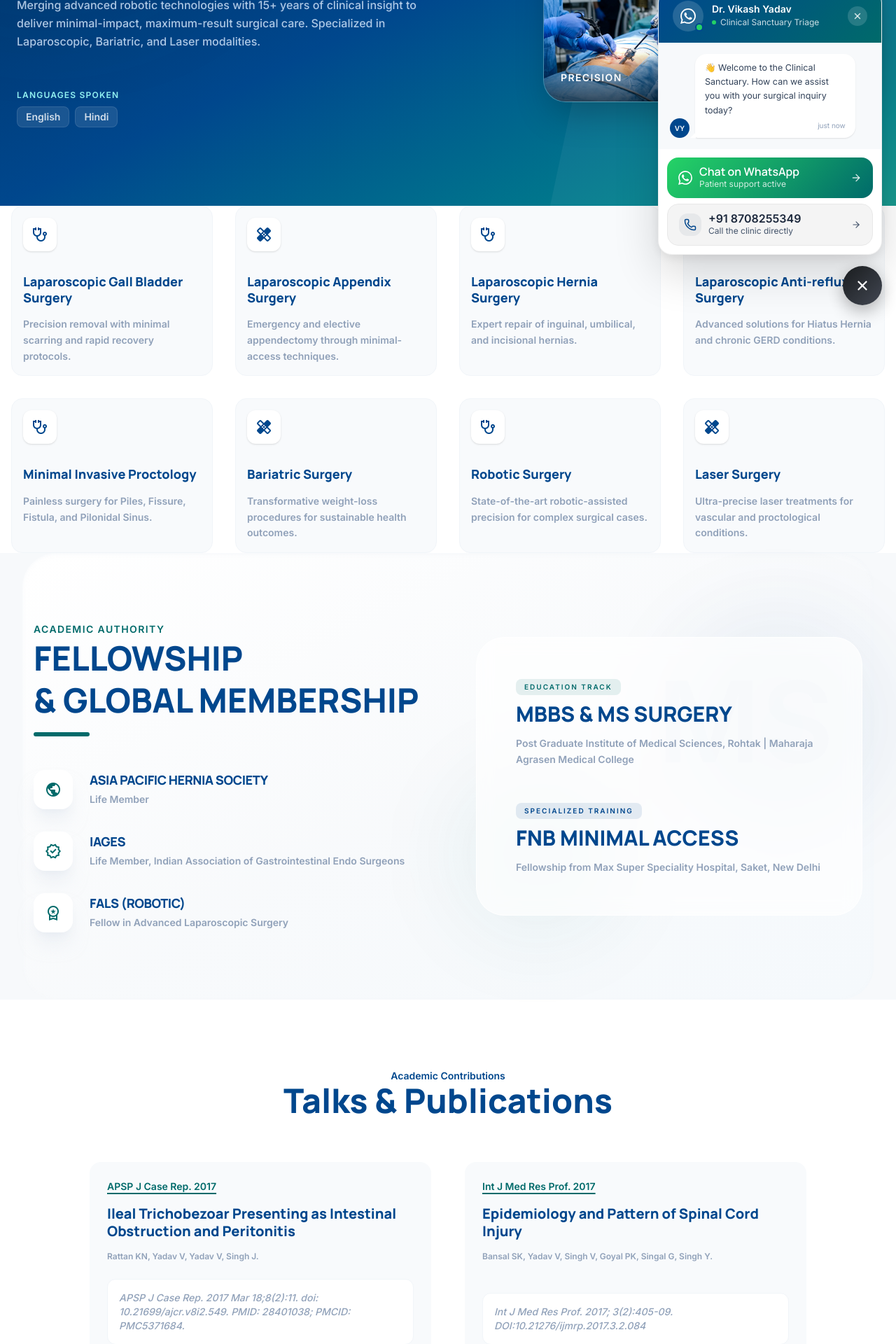
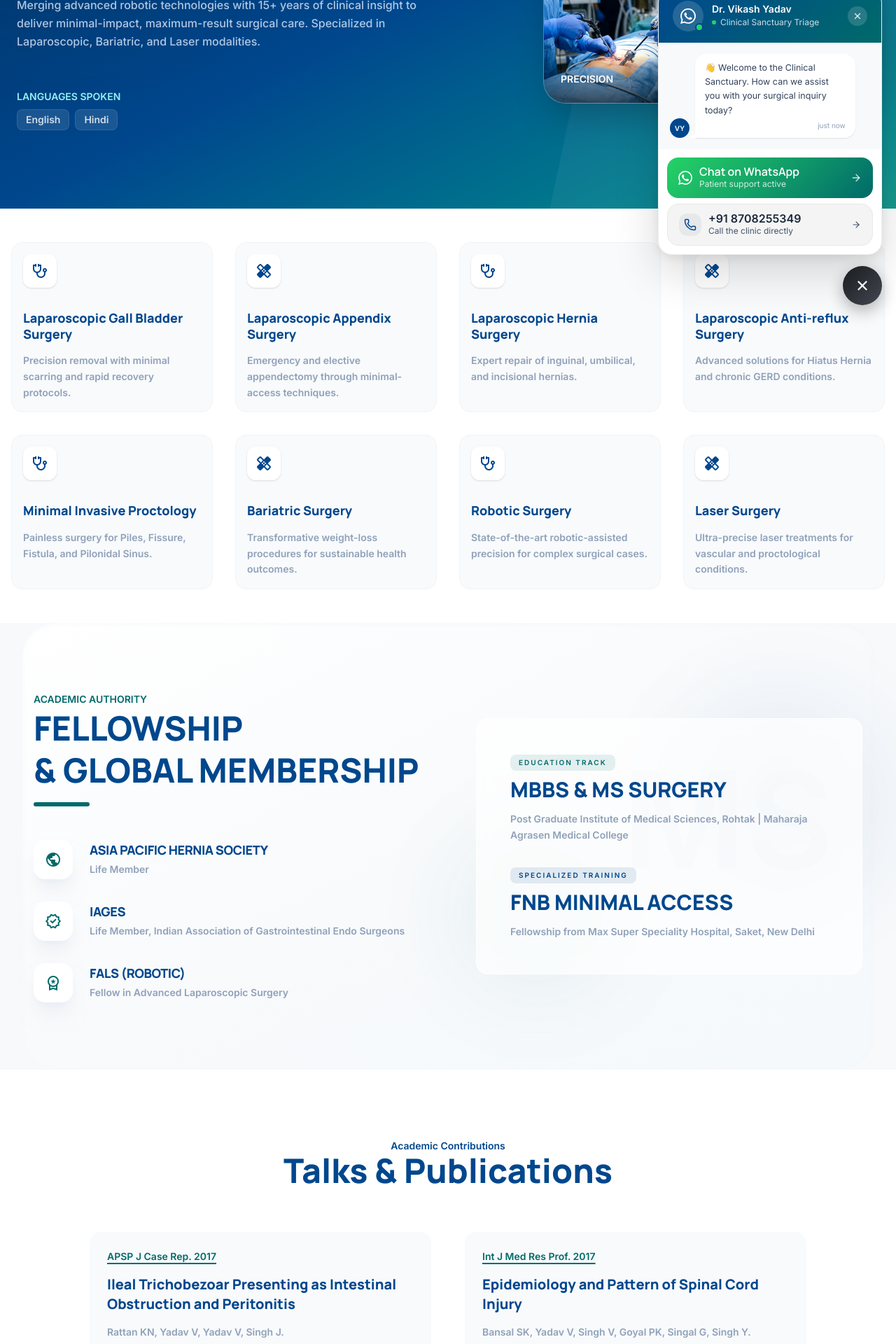
Before and after one commit to codhunk/vikash-yadav, a Next.js app: page /expertise in a window 1280 px wide. Shown: the part 340-2260 px from the top of the page at 70% size. Built offline with nearby package versions, Linux system fonts and the light colour scheme.

Commit message:
UI: Refined expertise page typography, educational tracking styling, and bibliography layout for an enhanced clinical feel.

```diff
--- a/app/expertise/page.tsx
+++ b/app/expertise/page.tsx
@@ -54,7 +54,7 @@ export default function ExpertisePage() {
               </p>
               <div className="flex gap-10 items-center pt-6">
                 <div>
-                  <div className="text-xs font-black text-secondary-fixed uppercase mb-2 tracking-widest">Languages Spoken</div>
+                  <div className="text-sm font-black text-secondary-fixed uppercase mb-2">Languages Spoken</div>
                   <div className="flex gap-2">
                     <span className="px-3 py-1 bg-white/10 backdrop-blur-sm border border-white/10 rounded-lg text-sm font-bold text-white/80">English</span>
                     <span className="px-3 py-1 bg-white/10 backdrop-blur-sm border border-white/10 rounded-lg text-sm font-bold text-white/80">Hindi</span>
@@ -66,7 +66,7 @@ export default function ExpertisePage() {
               <div className="aspect-[4/5] bg-white/10 rounded-[2rem] overflow-hidden translate-y-6 shadow-2xl relative group border border-white/20">
                 <img className="w-full h-full object-cover brightness-110 group-hover:scale-105 transition-all duration-700" src="/surgical-mastery.png" alt="Surgeon hands" />
                 <div className="absolute inset-x-0 bottom-0 p-6 bg-gradient-to-t from-black/60 to-transparent">
-                  <p className="text-white font-black text-sm uppercase tracking-widest">Precision</p>
+                  <p className="text-white font-black text-sm uppercase">Precision</p>
                 </div>
               </div>
               <div className="aspect-[4/5] bg-secondary-fixed/20 rounded-[2rem] overflow-hidden shadow-2xl relative group border border-white/20">
@@ -83,7 +83,7 @@ export default function ExpertisePage() {
 
       {/* Expertise Grid */}
       <section className=" bg-white">
-        <div className="max-w-7xl mx-auto px-4">
+        <div className="max-w-7xl mx-auto px-4 py-12">
           <div className="grid grid-cols-1 md:grid-cols-2 lg:grid-cols-4 gap-8">
             {expertiseAreas.map((area, i) => (
               <div key={i} className="group p-4 rounded-[1rem] bg-slate-50 border border-slate-100 hover:bg-white hover:shadow-2xl transition-all duration-500 hover:-translate-y-2">
@@ -104,7 +104,7 @@ export default function ExpertisePage() {
           <div className="flex flex-col lg:flex-row gap-20 items-center">
             <div className="lg:w-1/2 space-y-12">
               <div className="space-y-4">
-                <span className="text-secondary font-black uppercase text-sm tracking-widest">Academic Authority</span>
+                <span className="text-secondary font-black uppercase text-sm">Academic Authority</span>
                 <h2 className="text-3xl md:text-5xl font-black text-primary uppercase leading-tight">Fellowship <br /> & Global Membership</h2>
                 <div className="w-20 h-1.5 bg-secondary rounded-full"></div>
               </div>
@@ -127,9 +127,9 @@ export default function ExpertisePage() {
               </div>
             </div>
             <div className="lg:w-1/2 relative">
-              <div className="bg-white/70 backdrop-blur-md p-6 md:p-14 rounded-[2.5rem] shadow-3xl shadow-slate-200/50 relative z-10 border border-white">
-                <span className="text-[10rem] font-black text-slate-100/30 absolute right-10 top-0 select-none -z-0">MS</span>
-                <div className="relative z-10 space-y-12">
+              <div className="bg-white/70 backdrop-blur-md p-4 md:p-12 rounded-[1rem] shadow-3xl shadow-slate-200/50 relative z-10 border border-white">
+                <span className="text-[12rem] font-black text-slate-100/30 absolute right-10 top-0 select-none -z-0">MS</span>
+                <div className="relative z-10 space-y-8">
                   <div className="space-y-3">
                     <div className="inline-block px-3 py-1 bg-secondary/10 rounded-lg text-[10px] font-black text-secondary uppercase tracking-[0.2em] mb-2">Education Track</div>
                     <h4 className="text-2xl md:text-3xl font-black text-primary uppercase leading-tight">MBBS & MS Surgery</h4>
@@ -161,10 +161,10 @@ export default function ExpertisePage() {
               <div key={i} className="p-6 rounded-[1rem] bg-slate-50 hover:bg-white hover:shadow-2xl transition-all duration-700 border border-transparent hover:border-slate-100 flex flex-col justify-between">
                 <div>
                   <span className="text-sm font-black text-secondary captilize mb-4 block underline underline-offset-4 decoration-2">{bib.journal}</span>
-                  <h3 className="text-xl font-black text-primary captilize mb-4 leading-tight">{bib.title}</h3>
-                  <p className="text-xs text-slate-400 font-bold captilize mb-6">{bib.authors}</p>
+                  <h3 className="text-xl font-black text-primary captilize mb-4 ">{bib.title}</h3>
+                  <p className="text-sm text-slate-400 font-bold captilize mb-6">{bib.authors}</p>
                 </div>
-                <div className="bg-white p-4 rounded-xl border border-slate-100 italic text-sm text-slate-400 font-medium font-inter">
+                <div className="bg-white p-4 rounded-xl border border-slate-100 italic text-sm text-slate-500 font-medium ">
                   {bib.cite}
                 </div>
               </div>
```
